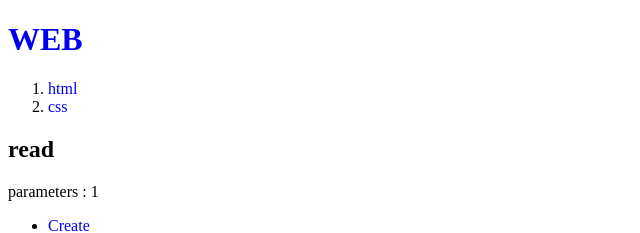
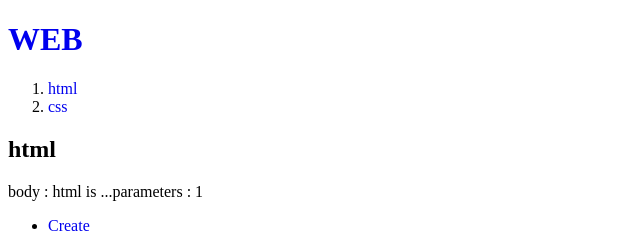
Before and after one commit to kyh012412/nextjsstudy, a Next.js app: page /read/1 in a window 1280 px wide. Shown: the top 233 px of the page, without its empty margins (0-640 px from the left). Built offline with nearby package versions, Linux system fonts and the light colour scheme; data requests are answered from the project's data file.

Commit message:
11 글읽기 단일 조회 끝

```diff
--- a/src/app/read/[id]/page.js
+++ b/src/app/read/[id]/page.js
@@ -1,8 +1,17 @@
-export default function Read(props){
+/*****
+ * 이 페이지는 유저와 상호작용하지 않는다.
+ * 값을 뿌려주기만한다.
+*****/
+
+export default async function Read(props){
+    const res = await fetch(`http://localhost:9999/topics/${props.params.id}`);
+    const topic = await res.json();
+
     return (
         <>
-            <h2>read</h2>
-            parameters : {props.params.id}
+            <h2>{topic.title}</h2>
+            body : {topic.body}
+            parameters : {topic.id}
         </>
     );
 }
```
